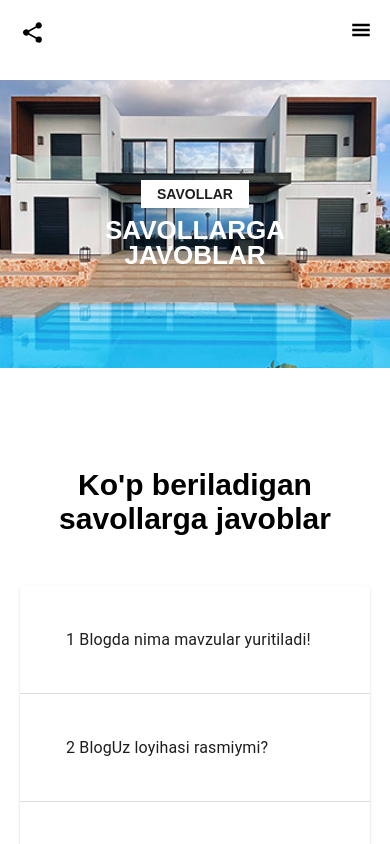
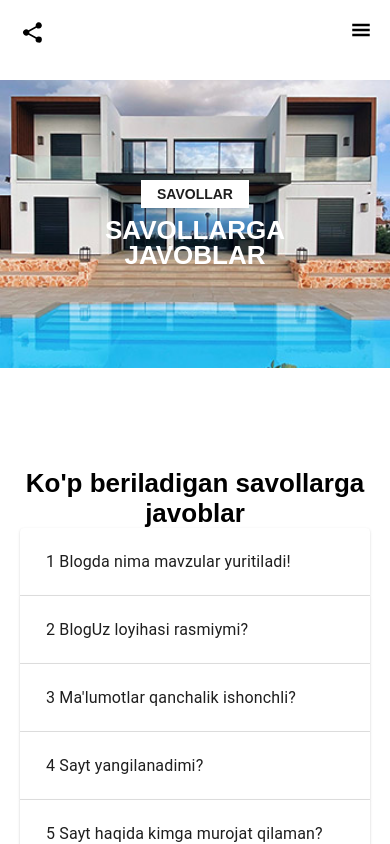
Before and after one commit to muhammadali0666/bloguz-sample, a React (Vite) app: page /faq in a window 390 px wide. Shown: the top 844 px of the page. Built offline with nearby package versions, Linux system fonts and the light colour scheme; the HTML template or start-up script is replaced by a standard one.

Commit message:
completed question page responsive

```diff
--- a/src/components/questions/questions.css
+++ b/src/components/questions/questions.css
@@ -27,3 +27,43 @@
   color: #7d7c7c;
   font-weight: 700;
 }
+@media (max-width: 700px) {
+  .faq-inner {
+    padding-top: 100px;
+  }
+  .faq-title {
+    text-align: center;
+    font-size: 30px;
+    width: 70%;
+    margin-bottom: 50px;
+    margin: 0 auto;
+    line-height: 30px;
+  }
+  .accardion {
+    padding: 30px;
+  }
+
+  .accardion-typograpy {
+    font-size: 17px;
+  }
+}
+@media (max-width: 440px) {
+  .faq-inner {
+    padding-top: 100px;
+  }
+  .faq-title {
+    text-align: center;
+    font-size: 26px;
+    width: 100%;
+    margin-bottom: 50px;
+    margin: 0 auto;
+    line-height: 30px;
+  }
+  .accardion {
+    padding: 10px;
+  }
+
+  .accardion-typograpy {
+    font-size: 17px;
+  }
+}
```
